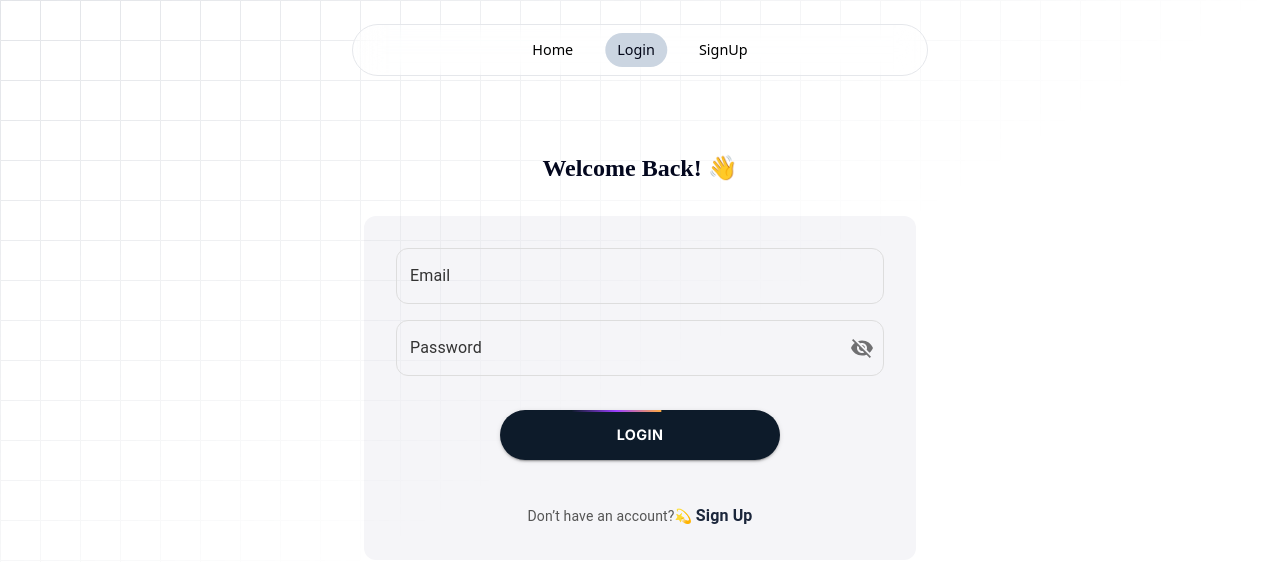
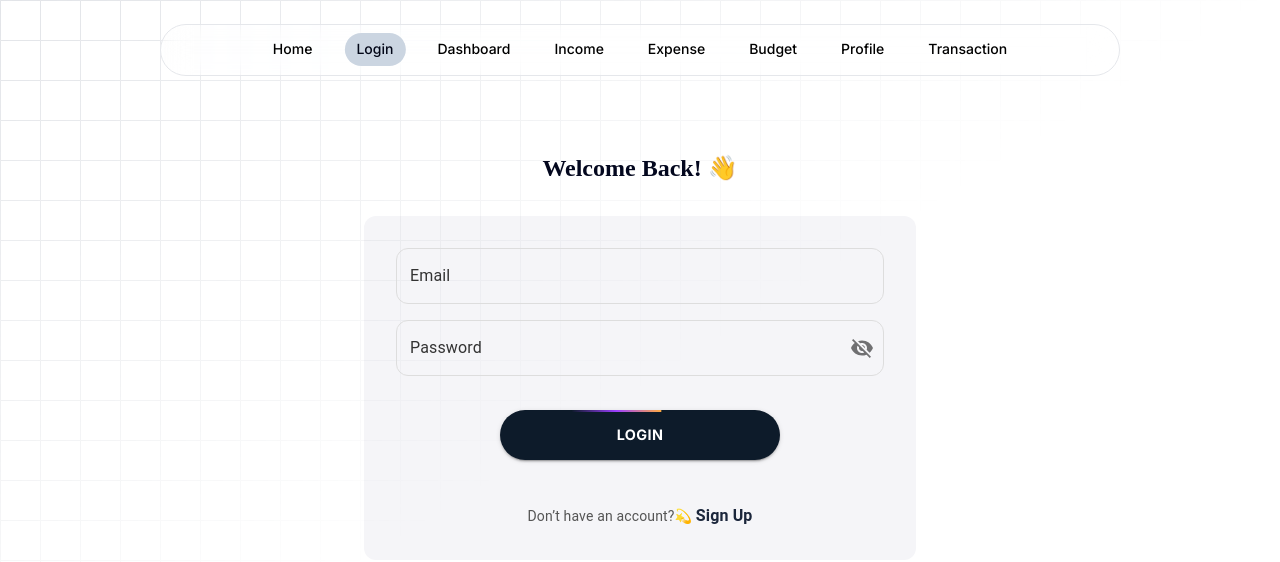
Before and after one commit to adityasingh393/Finance-Management-1, a React (Vite) app: page /login in a window 1280 px wide. Shown: the top 562 px of the page. Built offline with nearby package versions, Linux system fonts and the light colour scheme; a web font is replaced by a local one.

Commit message:
Navbar updated with routes and ux

```diff
--- a/package.json
+++ b/package.json
@@ -21,6 +21,7 @@
     "clsx": "^2.1.1",
     "dayjs": "^1.11.11",
     "framer-motion": "^11.3.2",
+    "hamburger-react": "^2.5.1",
     "localforage": "^1.10.0",
     "react": "^18.3.1",
     "react-chartjs-2": "^5.2.0",
--- a/src/components/common/Navbar.tsx
+++ b/src/components/common/Navbar.tsx
@@ -1,27 +1,38 @@
-import React from 'react';
+import React, { useState } from 'react';
 import { motion } from 'framer-motion';
 import { useLocation, useNavigate } from 'react-router-dom';
 import clsx from 'clsx';
+import { Sling as Hamburger } from 'hamburger-react';
 
 const links = [
   { name: 'Home', path: '/' },
   { name: 'Login', path: '/login' },
-  { name: 'SignUp', path: '/signup' },
-
+  { name: 'Dashboard', path: '/dashboard' },
+  { name: 'Income', path: '/income' },
+  { name: 'Expense', path: '/expense' },
+  { name: 'Budget', path: '/budget' },
+  { name: 'Profile', path: '/profile-page' },
+  { name: 'Transaction', path: '/transcation-details' },
 ];
 
 const Navbar: React.FC = () => {
   const location = useLocation();
   const navigate = useNavigate();
+  const [isMenuOpen, setIsMenuOpen] = useState(false);
 
   return (
-    <header className="z-[999] relative bg-#f8f9fa">
+    <header className="z-[999] relative bg-#f8f9fa" style={{ fontFamily: 'Inter, sans-serif' }}>
       <motion.div
-        className="fixed top-0 left-1/2 h-[4.5rem] w-full rounded-none border border-#f8f9fa border-opacity-40 bg-#f8f9fa bg-opacity-80 shadow-lg shadow-white/[0.03] backdrop-blur-[0.9rem] sm:top-6 sm:h-[3.25rem] sm:w-[36rem] sm:rounded-full dark:bg-gray-50  dark:bg-opacity-65"
+        className="fixed top-0 left-1/2 h-[4.5rem] w-[78rem] rounded-none border border-#f8f9fa border-opacity-40 bg-#f8f9fa bg-opacity-80 shadow-lg shadow-white/[0.03] backdrop-blur-[0.9rem] sm:top-6 sm:h-[3.25rem] sm:w-[60rem] sm:rounded-full dark:bg-gray-50 dark:bg-opacity-65"
         initial={{ y: -100, x: "-50%", opacity: 0 }}
         animate={{ y: 0, x: "-50%", opacity: 1 }}
       ></motion.div>
 
+      <div className="absolute right-4 top-4 sm:hidden">
+        <Hamburger toggled={isMenuOpen} toggle={setIsMenuOpen} size={20} /> {/* Adjusted icon size for mobile */}
+      </div>
+
+      {(isMenuOpen || window.innerWidth > 640) && (
         <nav className="flex fixed top-[0.15rem] left-1/2 h-12 -translate-x-1/2 py-2 sm:top-[1.7rem] sm:h-[initial] sm:py-0 dark:bg-opacity-65">
           <ul className="flex w-[22rem] flex-wrap items-center justify-center gap-y-1 text-[0.9rem] font-medium text-grey-900 sm:w-[initial] sm:flex-nowrap sm:gap-5">
             {links.map((link) => (
@@ -34,6 +45,7 @@ const Navbar: React.FC = () => {
                 <button
                   className={clsx(
                     "flex w-full items-center justify-center px-3 py-3 transition hover:text-grey-900 dark:text-gray-500 dark:hover:text-gray-800",
+                    "text-xs sm:text-sm", // Adjusted text size for mobile
                     {
                       "text-slate-950 dark:text-gray-900": location.pathname === link.path,
                     }
@@ -58,6 +70,7 @@ const Navbar: React.FC = () => {
             ))}
           </ul>
         </nav>
+      )}
     </header>
   );
 };
```
Also changed, not shown: 1 other file (tests, documents, lock files or other folders). Lines whose indentation alone changed are shown as unchanged.
